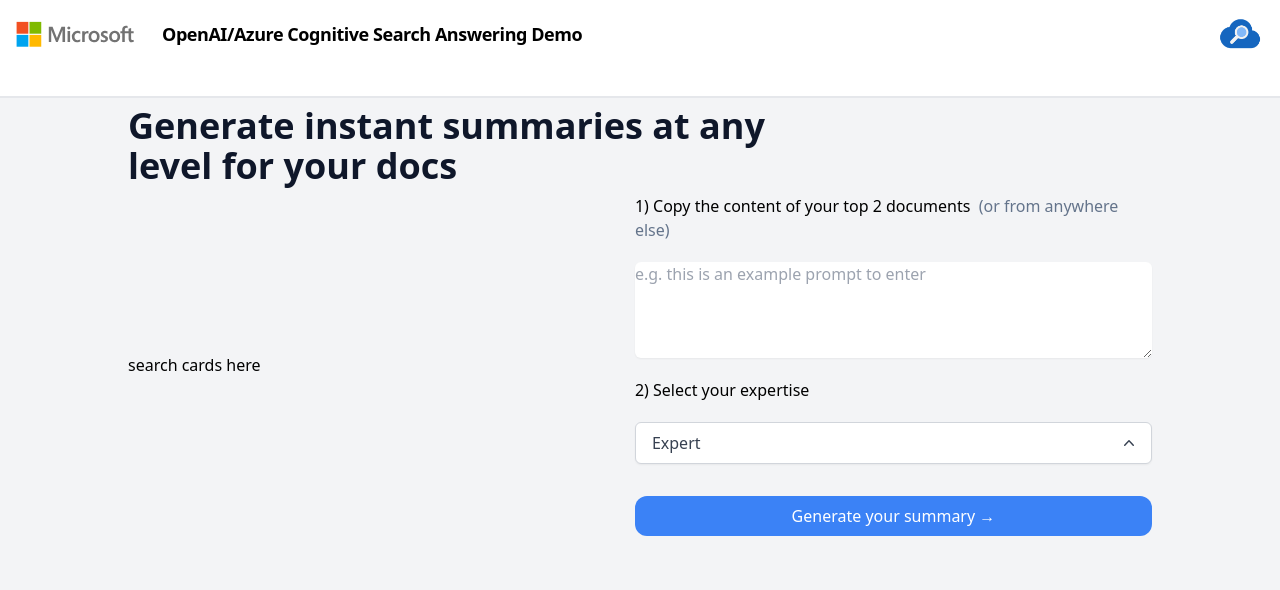
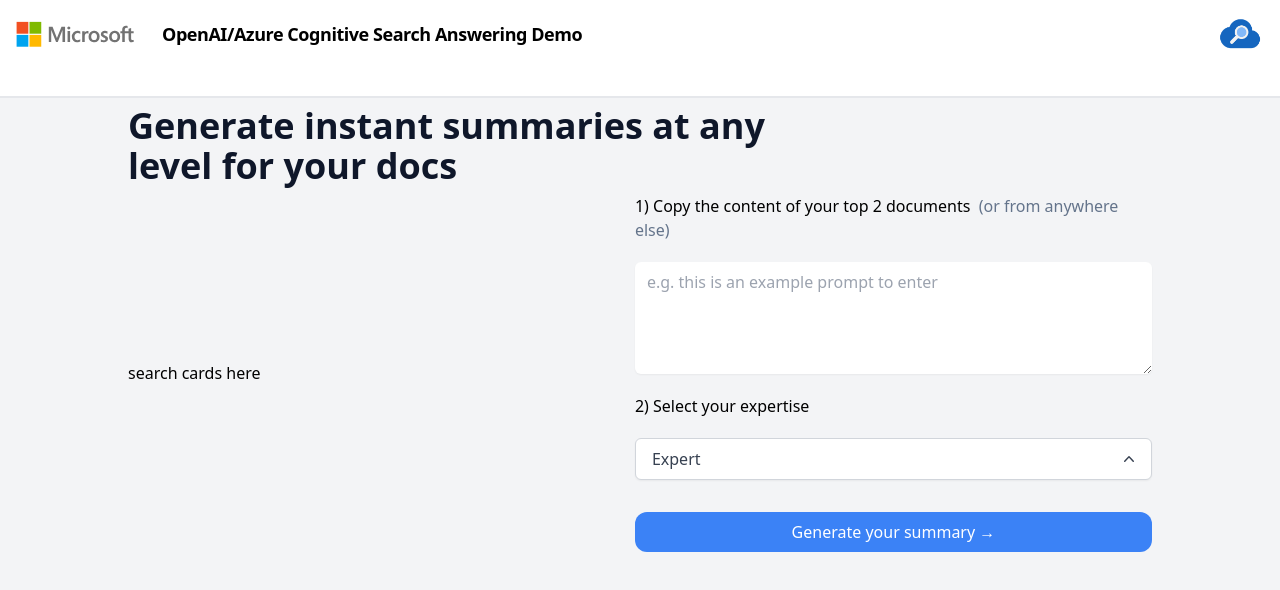
Before and after one commit to farzad528/openai-azure-search-summarization-demo, a Next.js app: page / in a window 1280 px wide. Shown: the top 590 px of the page. Built offline with nearby package versions, Linux system fonts and the light colour scheme.

Commit message:
prompt update

```diff
--- a/pages/index.tsx
+++ b/pages/index.tsx
@@ -16,10 +16,10 @@ export default function Home() {
 
   const prompt =
     expertise === "Toddler"
-      ? `Generate 2 summaries explained at a toddler level of the summary clearly labeled "1." and "2.". Make sure there is no complicated vocabulary and it is simple and concise to understand. Make sure each generated summary is at max 20 words and base it on this context: ${summary}${
+      ? `Generate 2 summaries explained at a toddler comprehension level clearly labeled "1." and "2.". Make sure each generated summary is at max 20 words and base it on this context: ${summary}${
           summary.slice(-1) === "." ? "" : "."
         }`
-      : `Generate 2 ${expertise} summarys with no hashtags and clearly labeled "1." and "2.". Make sure each generated summary is at least 20 words and at max 500 words and base them on this context: ${summary}${
+      : `Generate 2 summaries explained at a ${expertise} comprehension level clearly labeled "1." and "2.". Make sure each generated summary is at least 20 words and at max 500 words and base them on this context: ${summary}${
           summary.slice(-1) === "." ? "" : "."
         }`;
 
@@ -76,7 +76,7 @@ export default function Home() {
                 value={summary}
                 onChange={(e) => setSummary(e.target.value)}
                 rows={4}
-                className="w-full rounded-md border-gray-300 shadow-sm focus:border-black focus:ring-black my-5"
+                className="w-full rounded-md border-gray-300 shadow-sm focus:border-black focus:ring-black my-5 px-3 py-2"
                 placeholder={"e.g. this is an example prompt to enter"}
               />
               <div className="flex mb-5 items-center space-x-3">
```
